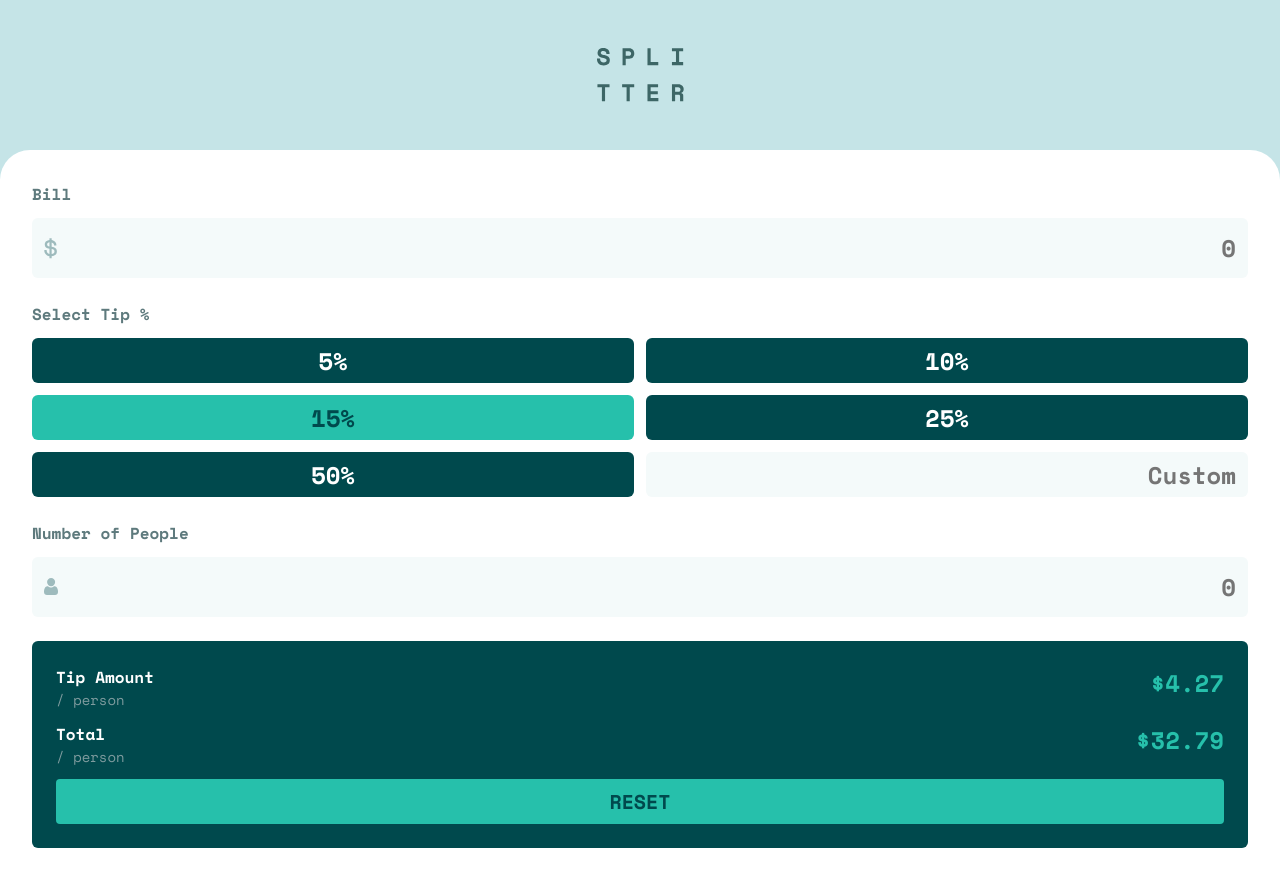
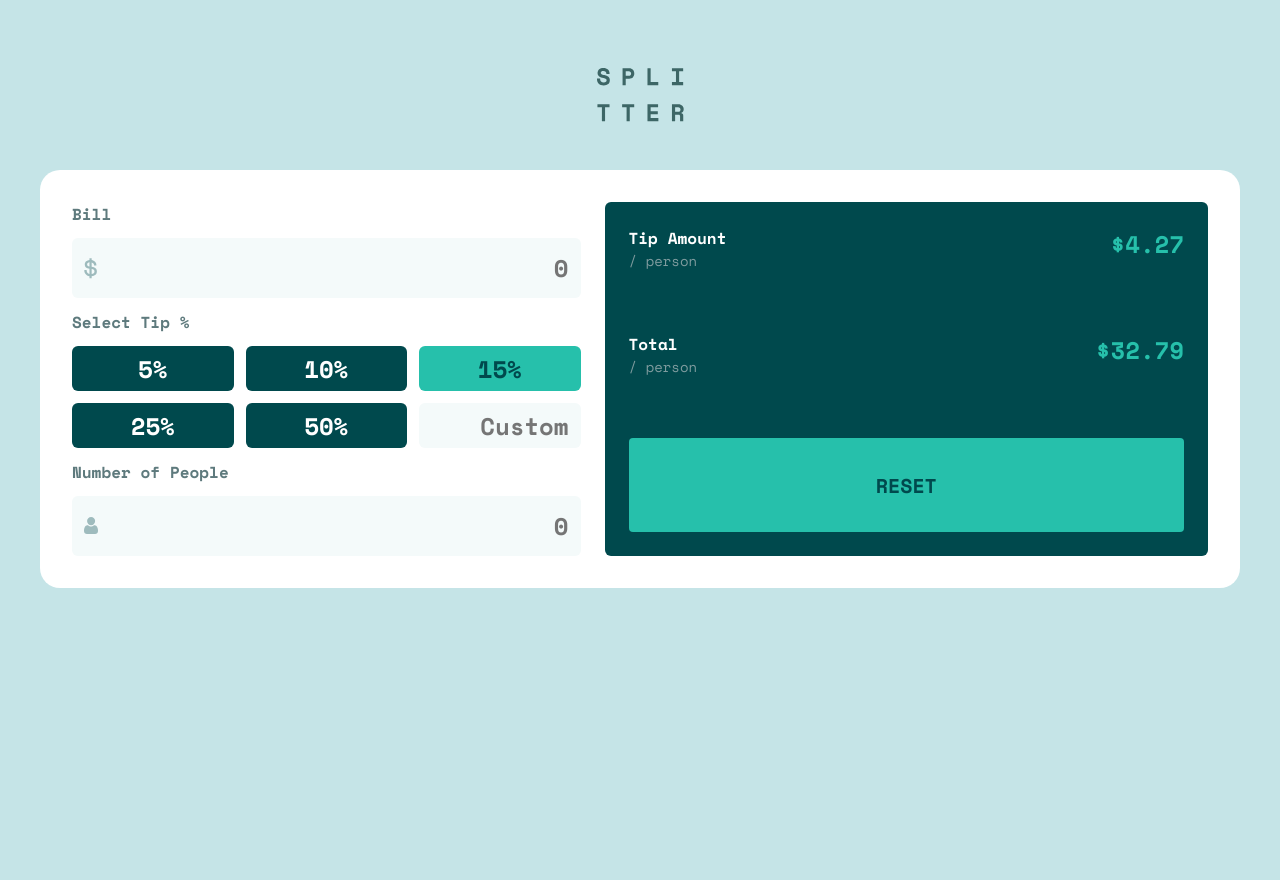
Before and after one commit to devferx/tip-calculator-app, a React (Vite) app: page / in a window 1280 px wide. After the commit the page ends 800 px from the top, so only its background shows below. Built offline with nearby package versions, Linux system fonts and the light colour scheme.

Commit message:
:lipstick: [ADD] Desktop view

```diff
--- a/src/components/TipCalc.jsx
+++ b/src/components/TipCalc.jsx
@@ -5,6 +5,7 @@ import "../styles/components/TipCalc.css";
 export const TipCalc = () => {
   return (
     <section className="tipCalc">
+      <div className="tipCalc__info">
         <div className="form-control">
           <p className="tipCalc__label">Bill</p>
           <input
@@ -22,7 +23,11 @@ export const TipCalc = () => {
             <button className="active">15%</button>
             <button>25%</button>
             <button>50%</button>
-          <input className="tipCalc__input" type="text" placeholder="Custom" />
+            <input
+              className="tipCalc__input"
+              type="text"
+              placeholder="Custom"
+            />
           </div>
         </div>
 
@@ -33,6 +38,7 @@ export const TipCalc = () => {
             type="text"
             placeholder="0"
           />
+        </div>
       </div>
 
       <div className="tipCalc__result">
--- a/src/index.css
+++ b/src/index.css
@@ -25,3 +25,9 @@ html {
 body {
   background: var(--grayish-cyan-200);
 }
+
+@media screen and (min-width: 768px) {
+  body {
+    margin: 20px;
+  }
+}
--- a/src/styles/components/TipCalc.css
+++ b/src/styles/components/TipCalc.css
@@ -4,10 +4,18 @@
   flex-direction: column;
   gap: 24px;
   width: 100%;
+  max-width: 1200px;
+  margin: 0 auto;
   min-height: calc(100vh - 150px);
   border-top-left-radius: 30px;
   border-top-right-radius: 30px;
   padding: 32px;
+}
+
+.tipCalc__info {
+  display: flex;
+  flex-direction: column;
+  gap: 12px;
 }
 
 .tipCalc__label {
@@ -50,7 +58,6 @@
   grid-auto-rows: 45px;
   gap: 12px;
 }
-
 .tipCalc__tip-grid button {
   width: 100%;
   height: 100%;
@@ -81,10 +88,10 @@
   background-color: var(--very-dark-cyan);
   border-radius: 6px;
 }
+
 .tipCalc__result__item {
   display: flex;
 }
-
 .tipCalc__result__item__info {
   flex: 1;
 }
@@ -120,3 +127,18 @@
   flex-direction: column;
   gap: 12px;
 }
+
+@media screen and (min-width: 768px) {
+  .tipCalc {
+    flex-direction: row;
+    min-height: max-content;
+    border-radius: 20px;
+  }
+  .tipCalc__tip-grid {
+    grid-template-columns: repeat(3, 1fr);
+  }
+
+  .tipCalc__result__item {
+    height: min-content;
+  }
+}
```
Lines whose indentation alone changed are shown as unchanged.
